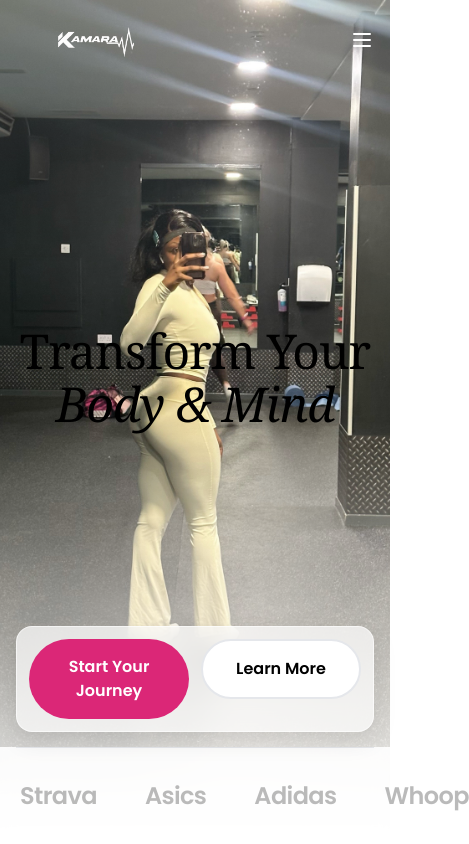
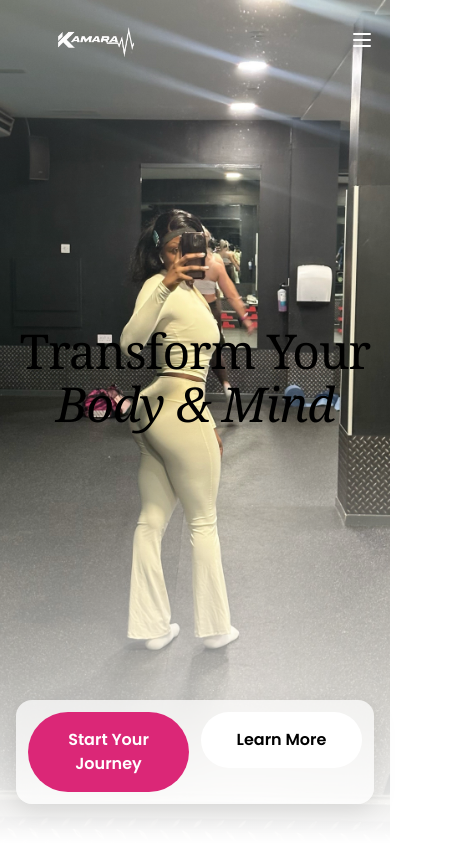
Before and after one commit to davidbanjo13-design/deekamara-fitness, a Next.js app: page / in a window 390 px wide. Shown: the top 844 px of the page, 469 px wide, since content can reach past the window. Built offline with nearby package versions, Linux system fonts and the light colour scheme.

Commit message:
Remove social proof logo strip

```diff
--- a/src/app/about/page.tsx
+++ b/src/app/about/page.tsx
@@ -62,14 +62,10 @@ export default function AboutPage() {
                 Meet Your Coach
               </Badge>
 
-              <h1 className="text-5xl sm:text-6xl md:text-7xl font-display mb-6 text-dark">
+              <h1 className="text-5xl sm:text-6xl md:text-7xl font-display mb-6 text-white drop-shadow-[0_10px_30px_rgba(0,0,0,0.65)]">
                 About{' '}
                 <span className="font-display-italic">DeeKamara</span>
               </h1>
-
-              <p className="text-xl sm:text-2xl text-gray-700 leading-relaxed">
-                Qualified Personal Trainer helping people unlock their full potential through personalized fitness coaching.
-              </p>
             </motion.div>
           </div>
         </Container>
--- a/src/app/page.tsx
+++ b/src/app/page.tsx
@@ -8,7 +8,6 @@ import Section from '@/components/ui/Section';
 import Container from '@/components/ui/Container';
 import Button from '@/components/ui/Button';
 import Badge from '@/components/ui/Badge';
-import SocialProofStrip from '@/components/landing/SocialProofStrip';
 import HowItWorks from '@/components/landing/HowItWorks';
 import TestimonialCard from '@/components/landing/TestimonialCard';
 import FAQAccordion from '@/components/landing/FAQAccordion';
@@ -68,9 +67,9 @@ export default function Home() {
         </Container>
 
         {/* Mobile CTAs pinned near bottom (so image stays clear) */}
-        <div className="sm:hidden absolute left-0 right-0 z-20 px-4 pb-4" style={{ bottom: '96px' }}>
+        <div className="sm:hidden absolute left-0 right-0 z-20 px-4 pb-4" style={{ bottom: '24px' }}>
           <div className="max-w-lg mx-auto">
-            <div className="bg-white/70 backdrop-blur-md border border-white/60 rounded-2xl p-3 shadow-[0_8px_24px_rgba(0,0,0,0.10)]">
+            <div className="bg-white/70 backdrop-blur-md rounded-2xl p-3 shadow-[0_8px_24px_rgba(0,0,0,0.10)]">
               <div className="flex gap-3">
                 <Link href="/quiz" className="flex-1">
                   <Button variant="primary" size="md" fullWidth>
@@ -78,7 +77,7 @@ export default function Home() {
                   </Button>
                 </Link>
                 <Link href="/about" className="flex-1">
-                  <Button variant="secondary" size="md" fullWidth>
+                  <Button variant="secondary" size="md" fullWidth className="border-0">
                     Learn More
                   </Button>
                 </Link>
@@ -87,12 +86,7 @@ export default function Home() {
           </div>
         </div>
 
-        {/* Social Proof at bottom of hero */}
-        <div className="absolute bottom-0 left-0 right-0 z-10 bg-white/90 backdrop-blur-sm">
-          <Container size="lg">
-            <SocialProofStrip />
-          </Container>
-        </div>
+        {/* Social Proof removed */}
       </Section>
 
       {/* How It Works Section */}
--- a/src/components/landing/SocialProofStrip.tsx
+++ /dev/null
@@ -1,33 +0,0 @@
-'use client';
-
-import { motion } from 'framer-motion';
-
-const logos = [
-  { name: 'Nike', width: 60 },
-  { name: 'Strava', width: 80 },
-  { name: 'Asics', width: 70 },
-  { name: 'Adidas', width: 60 },
-  { name: 'Whoop', width: 80 },
-];
-
-export default function SocialProofStrip() {
-  return (
-    <div className="py-8 border-t border-gray-200">
-      <div className="flex items-center justify-center gap-12 opacity-40 grayscale">
-        {logos.map((logo, index) => (
-          <motion.div
-            key={logo.name}
-            initial={{ opacity: 0, y: 10 }}
-            animate={{ opacity: 1, y: 0 }}
-            transition={{ delay: index * 0.1 }}
-            className="flex items-center"
-          >
-            <span className="text-2xl font-semibold tracking-tight text-gray-600">
-              {logo.name}
-            </span>
-          </motion.div>
-        ))}
-      </div>
-    </div>
-  );
-}
```
